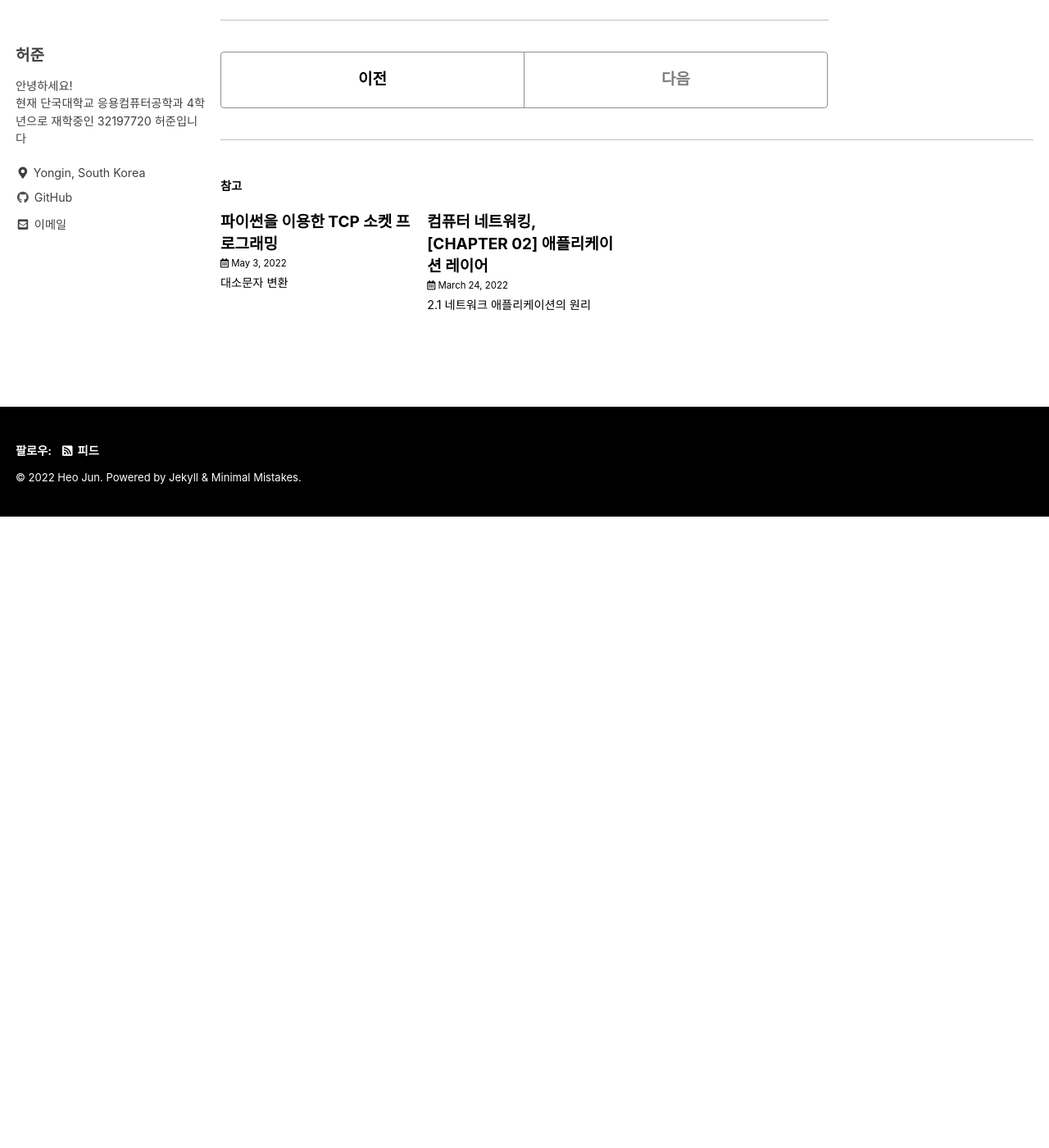
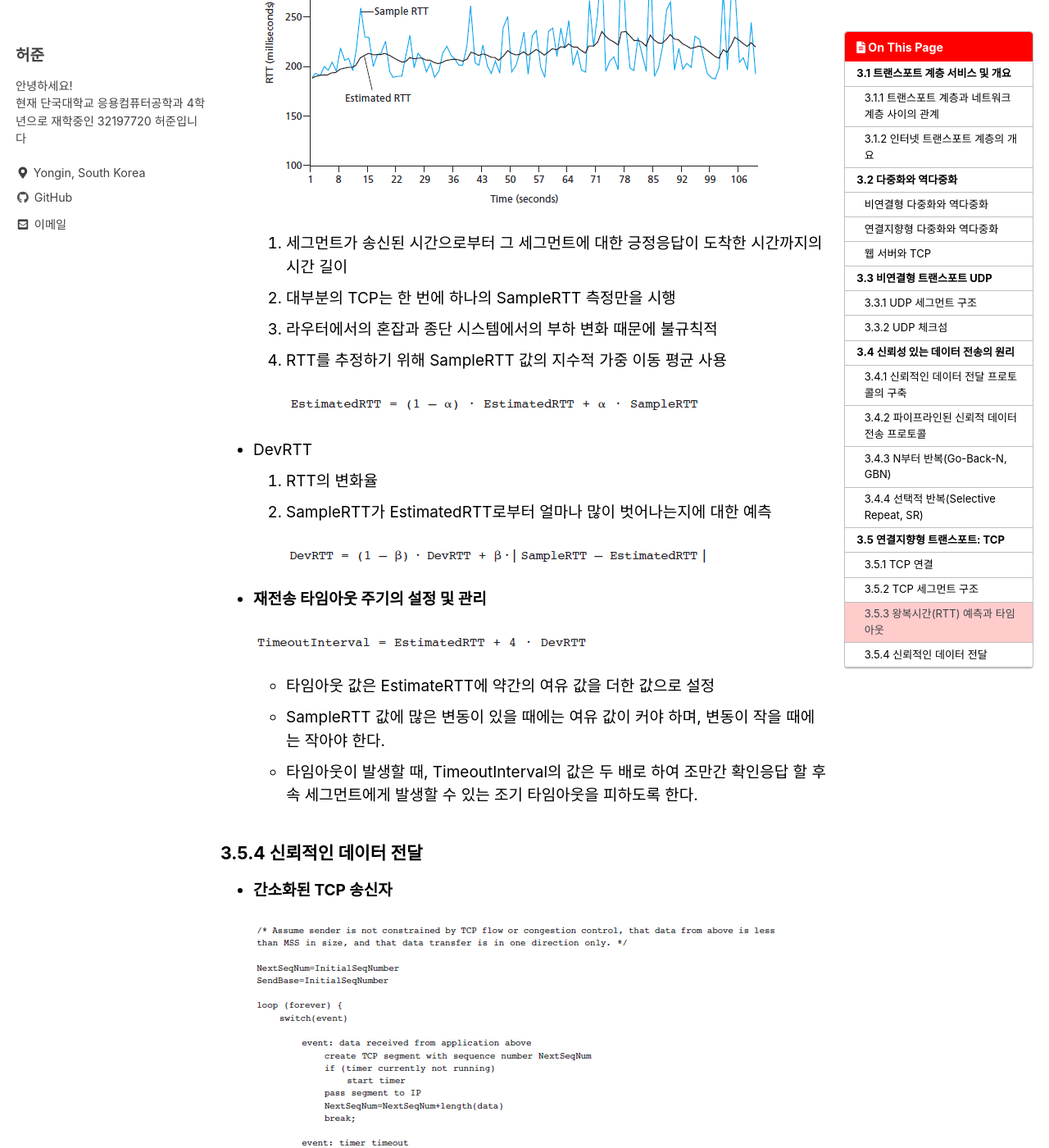
Before and after one commit to heojun990322/heojun990322.github.io, a Jekyll site: the page built from _posts/Computer Networking/22-05-05-chapter-03.md, in a window 1280 px wide and 1400 px high, scrolled down 21766 px. Shown: the whole window at 82% size. Built offline with Jekyll 4.4.1, drawn with Linux system fonts in a browser that asks for light colours; cached includes are drawn as plain includes; before the commit the page ends 22396 px from its top, so only the background shows below that; some of the changed text lies outside the part shown.

Commit message:
add 3.5.4

```diff
--- a/_posts/Computer Networking/22-05-05-chapter-03.md
+++ b/_posts/Computer Networking/22-05-05-chapter-03.md
@@ -285,3 +285,77 @@ title: "컴퓨터 네트워킹, [CHAPTER 03] 트랜스포트 레이어"
 - **Telnet: 순서번호와 확인번호 사례 연구**<br>
 
     ![03.31](/assets/img/Computer%20Networking/22-05-05-chapter-03/03.31.PNG)<br>
+
+### 3.5.3 왕복시간(RTT) 예측과 타임아웃<br>
+
+- SampleRTT<br>
+
+    ![03.32](/assets/img/Computer%20Networking/22-05-05-chapter-03/03.32.PNG)<br>
+
+    1. 세그먼트가 송신된 시간으로부터 그 세그먼트에 대한 긍정응답이 도착한 시간까지의 시간 길이
+    2. 대부분의 TCP는 한 번에 하나의 SampleRTT 측정만을 시행
+    3. 라우터에서의 혼잡과 종단 시스템에서의 부하 변화 때문에 불규칙적
+    4. RTT를 추정하기 위해 SampleRTT 값의 지수적 가중 이동 평균 사용<br>
+
+        ![EstimatedRTT](/assets/img/Computer%20Networking/22-05-05-chapter-03/EstimatedRTT.PNG)<br>
+
+- DevRTT
+    1. RTT의 변화율
+    2. SampleRTT가 EstimatedRTT로부터 얼마나 많이 벗어나는지에 대한 예측<br>
+
+        ![DevRTT](/assets/img/Computer%20Networking/22-05-05-chapter-03/DevRTT.PNG)<br>
+
+- **재전송 타임아웃 주기의 설정 및 관리**<br>
+
+    ![TimeoutInterval](/assets/img/Computer%20Networking/22-05-05-chapter-03/TimeoutInterval.PNG)<br>
+
+    - 타임아웃 값은 EstimateRTT에 약간의 여유 값을 더한 값으로 설정
+    - SampleRTT 값에 많은 변동이 있을 때에는 여유 값이 커야 하며, 변동이 작을 때에는 작아야 한다.
+    - 타임아웃이 발생할 때, TimeoutInterval의 값은 두 배로 하여 조만간 확인응답 할 후속 세그먼트에게 발생할 수 있는 조기 타임아웃을 피하도록 한다.
+
+### 3.5.4 신뢰적인 데이터 전달
+
+- **간소화된 TCP 송신자**<br>
+
+    ![03.33](/assets/img/Computer%20Networking/22-05-05-chapter-03/03.33.PNG)<br>
+
+    1. 애플리케이션으로부터 데이터를 수신하고 세그먼트로 데이터를 캡슐화하여 IP에게 이 세그먼트를 전송
+    2. TCP는 이 세그먼트를 IP로 넘길 때 타이머 시작
+    3. 타임아웃시 TCP는 타임아웃 이벤트에 대해 타임아웃을 일으킨 세그먼트를 재전송하여 응답하고 타이머 다시 시작
+    4. ACK를 수신했을 때 SendBase(수신 확인응답이 확인되지 않은 가장 오래된 바이트의 순서번호)와 ACK값 y를 비교
+    5. y는 y바이트 이전의 모든 바이트들의 수신 확인
+
+- **몇가지 시나리오**<br>
+
+    1. 손실된 확인응답에 기인하는 재전송<br>
+
+        ![03.34](/assets/img/Computer%20Networking/22-05-05-chapter-03/03.34.PNG)<br>
+
+    2. 세그먼트 100이 재전송되지 않는 경우<br>
+
+        ![03.35](/assets/img/Computer%20Networking/22-05-05-chapter-03/03.35.PNG)<br>
+
+- **타임아웃 주기의 두 배로 설정**<br>
+
+    ![03.36](/assets/img/Computer%20Networking/22-05-05-chapter-03/03.36.PNG)<br>
+
+    1. TCP는 재전송 때 마다 타임아웃 주기를 이전 값의 두 배로 설정
+    2. 재전송 후에 주기는 지수적으로 증가
+    3. 상위의 애플리케이션으로부터 데이터 수신과 ACK 수신 이후 타이머 시작될 때에는 EstimatedRTT와 DevRTT의 가장 최근의 값에서 가져온다.
+
+- **빠른 재전송**<br>
+
+    ![03.37](/assets/img/Computer%20Networking/22-05-05-chapter-03/03.37.PNG)<br>
+
+    - TCP 송신자가 같은 데이터에 대해 3개의 중복 확인응답을 수신한다면, 이것은 ACK된 세그먼트의 다음 3개의 세그먼트들이 분실되었음을 의미
+    - 3개의 중복 ACK를 수신하는 경우에 TCP는 세그먼트의 타이머가 만료되기 이전에 손실 세그먼트를 재전송
+
+- **GBN인가 SR인가?**
+
+    1. TCP와 GBN의 차이
+        - 많은 TCP가 순서가 바뀐 세그먼트들을 버퍼링
+        - GBN은 연속적인 패킷 모두를 재전송
+    2. TCP와 SR 차이
+        - TCP는 수신자가 마지막으로 올바로 수신된 순서가 맞는 세그먼트에 대해 누적 확인응답을 하기보다는 순서가 틀린 세그먼트에 대해서 선택적으로 확인응답을 하게 한다.
+    3. 결론
+        - TCP의 오류 복구 매커니즘은 GBN과 SR 프로토콜의 혼합으로 분류
```
Also changed, not shown: assets/img/Computer Networking/22-05-05-chapter-03/03.32.PNG (added), assets/img/Computer Networking/22-05-05-chapter-03/03.33.PNG (added), assets/img/Computer Networking/22-05-05-chapter-03/03.34.PNG (added), assets/img/Computer Networking/22-05-05-chapter-03/03.35.PNG (added), assets/img/Computer Networking/22-05-05-chapter-03/03.36.PNG (added), assets/img/Computer Networking/22-05-05-chapter-03/03.37.PNG (added), assets/img/Computer Networking/22-05-05-chapter-03/DevRTT.PNG (added), assets/img/Computer Networking/22-05-05-chapter-03/EstimatedRTT.PNG (added), assets/img/Computer Networking/22-05-05-chapter-03/FastRetransmit.PNG (added), assets/img/Computer Networking/22-05-05-chapter-03/TimeoutInterval.PNG (added).
